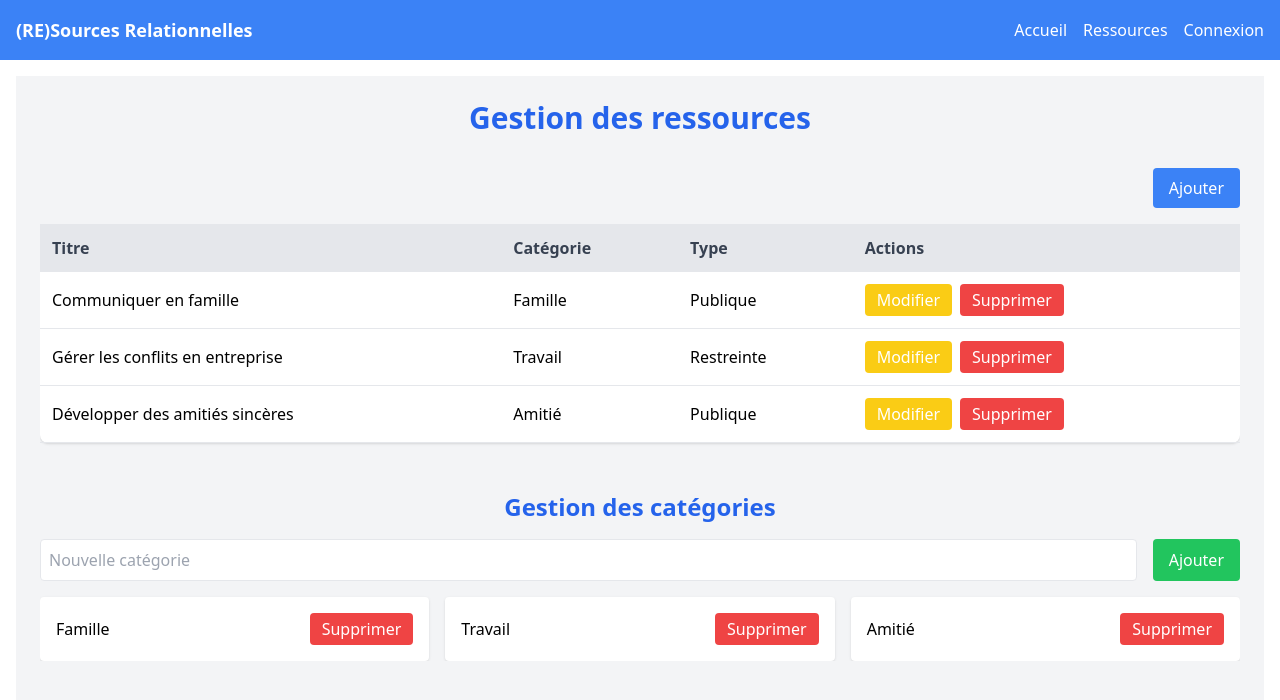
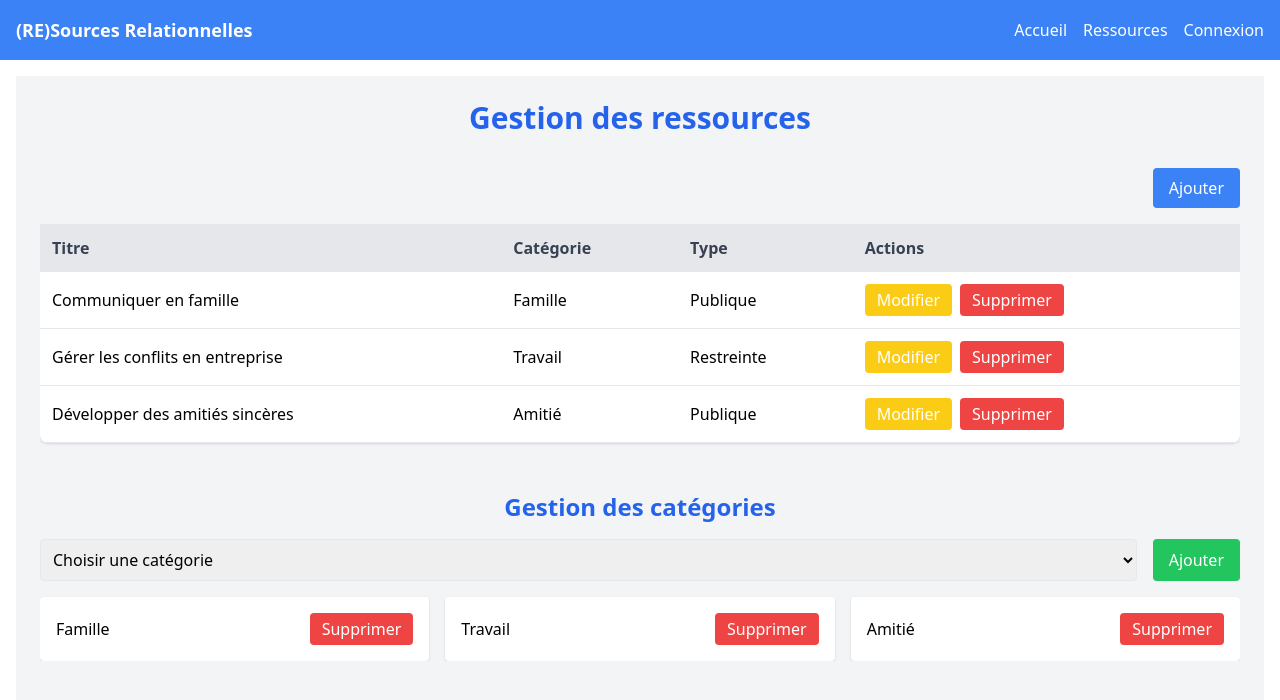
Before and after one commit to corentinbgl/ressource-relationnel-front, an Angular app in the folder ressources-relationnelles/: page /admin in a window 1280 px wide. Shown: the top 700 px of the page. Built offline with nearby package versions, Linux system fonts and the light colour scheme.

Commit message:
update for add new categorie

```diff
--- a/ressources-relationnelles/src/app/pages/admin/admin.component.html
+++ b/ressources-relationnelles/src/app/pages/admin/admin.component.html
@@ -42,8 +42,13 @@
   <h2 class="text-2xl font-bold mb-4 text-center text-blue-600">Gestion des catégories</h2>
 
   <div class="flex gap-4 mb-4">
-    <input [(ngModel)]="newCategory" type="text" placeholder="Nouvelle catégorie" class="flex-1 p-2 border rounded">
-    <button (click)="addCategory()" class="bg-green-500 text-white px-4 py-2 rounded hover:bg-green-600">
+    <select [(ngModel)]="newRessource.categorie" name="categorie" required class="w-full p-2 border rounded">
+      <option value="" disabled selected hidden>Choisir une catégorie</option>
+      <option *ngFor="let category of categories" [value]="category">
+        {{ category }}
+      </option>
+    </select>
+        <button (click)="addCategory()" class="bg-green-500 text-white px-4 py-2 rounded hover:bg-green-600">
       Ajouter
     </button>
   </div>
```
